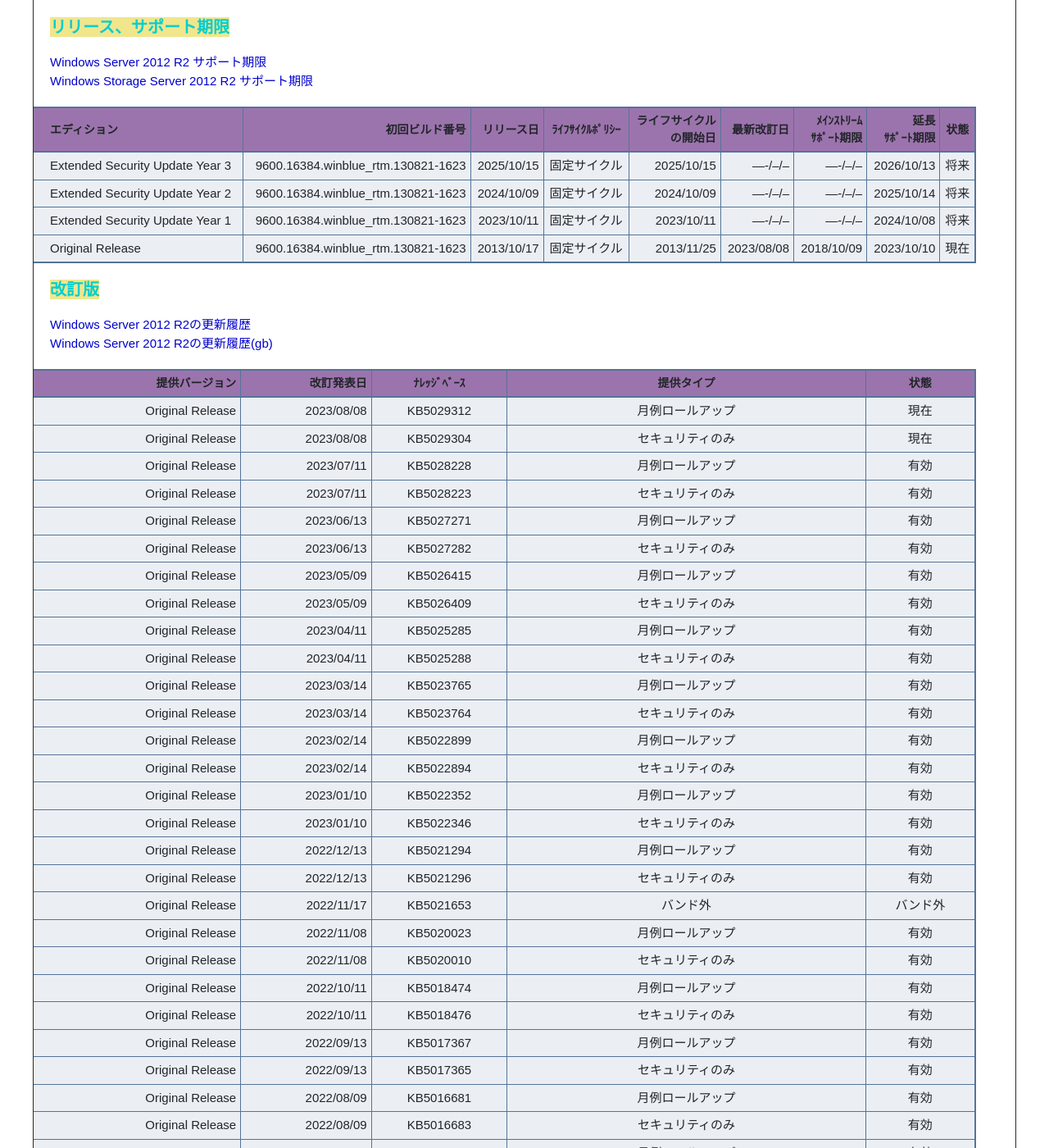
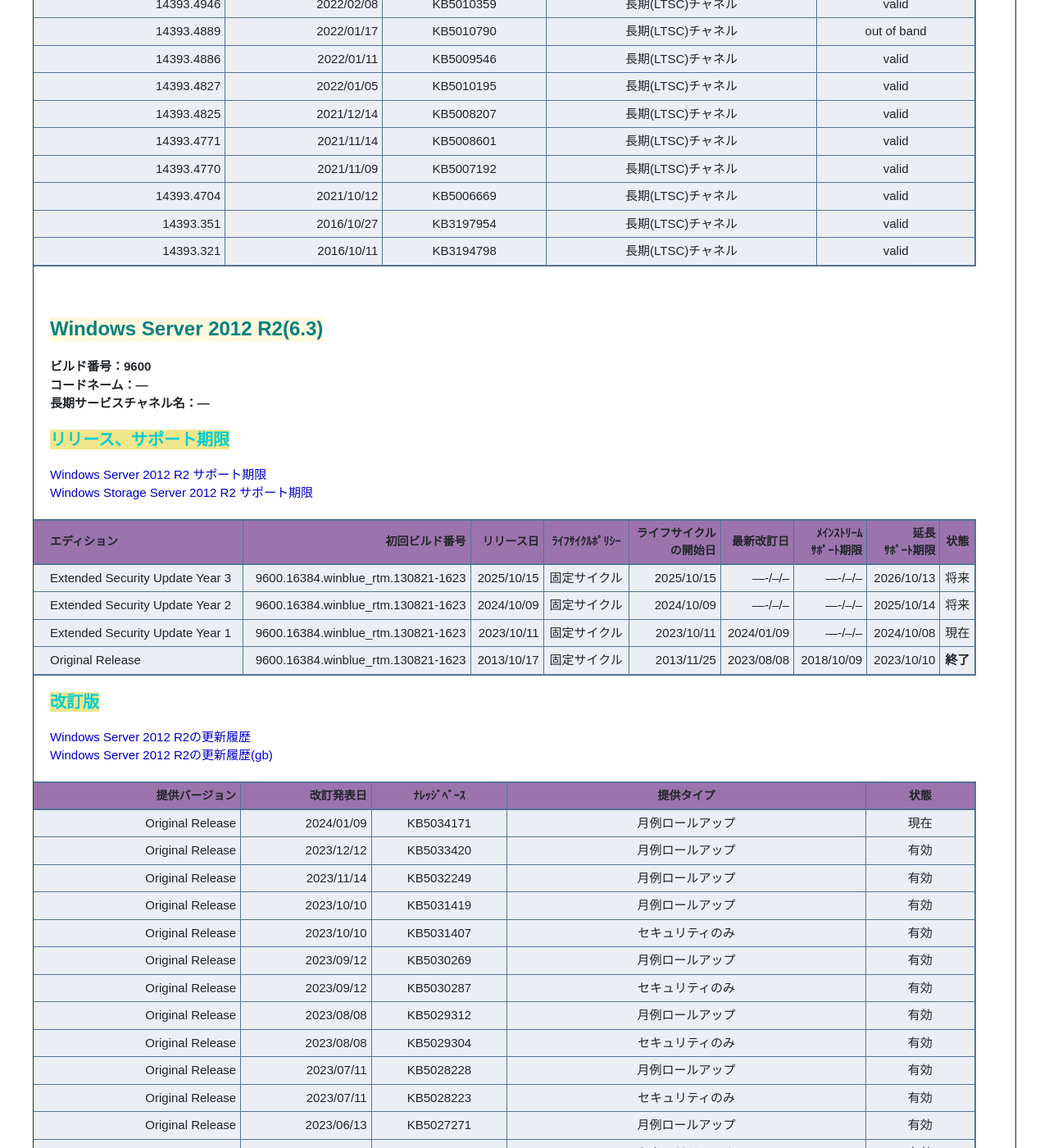
Before and after one commit to person-carrying-water/person-carrying-water.github.io, a Jekyll site: the page built from Contents/Support/WindowsServer.md, in a window 1280 px wide and 1400 px high, scrolled down 8680 px. Shown: the whole window at 82% size. Built offline with Jekyll 4.4.1, drawn with Linux system fonts in a browser that asks for light colours; nearby versions of some CDN libraries; emoji names are drawn with the system emoji font; some of the changed text lies outside the part shown.

Commit message:
Win240113

```diff
--- a/Contents/Support/WindowsServer.md
+++ b/Contents/Support/WindowsServer.md
@@ -3,7 +3,7 @@
 title: ":newspaper: Microsoft Windows"
 description: ":paperclip: Microsoft Windows Server リリース、サポート表"
 date: "2021/11/22"
-lastmod: "2023/09/06"
+lastmod: "2024/01/13"
 ---
 
 ## 0. はじめに
@@ -25,7 +25,7 @@
 
 | エディション       | 初回ビルド番号 | リリース日 | ﾗｲﾌｻｲｸﾙﾎﾟﾘｼｰ | ライフサイクル<br />の開始日 | 最新改訂日 | ﾒｲﾝｽﾄﾘｰﾑ<br />ｻﾎﾟｰﾄ期限 | 延長<br />ｻﾎﾟｰﾄ期限 | 状態 |
 | :----------------- | -------------: | ---------: |:------------:| ---------: | ---------: | ---------: | ---------: | :-----: |
-|Standard、<br />Datacenter| 20348.169.210806-2348 | 2021/08/18 | 固定サイクル | 2021/08/18 | 2023/08/08 | 2026/10/13 | 2031/10/14 |   現在  |
+|Standard、<br />Datacenter| 20348.169.210806-2348 | 2021/08/18 | 固定サイクル | 2021/08/18 | 2024/01/09 | 2026/10/13 | 2031/10/14 |   現在  |
 
 ### 改訂版
 [Windows Server 2022の更新履歴](https://support.microsoft.com/ja-jp/topic/windowsserver-2022-%E3%81%AE%E6%9B%B4%E6%96%B0%E5%B1%A5%E6%AD%B4-e1caa597-00c5-4ab9-9f3e-8212fe80b2ee)
@@ -33,7 +33,12 @@
 
 | ビルド番号 | 改訂発表日  | ﾅﾚｯｼﾞﾍﾞｰｽ |  提供チャネル名  |   状態  |
 | ---------: | ---------: | :-------: | :--------------: | :-----: |
-| 20348.1906 | 2023/08/08 | KB5029250 |長期(LTSC)チャネル|   現在  |
+| 20348.2227 | 2024/01/09 | KB5033118 |長期(LTSC)チャネル|   現在  |
+| 20348.2159 | 2023/12/12 | KB5033118 |長期(LTSC)チャネル|   有効  |
+| 20348.2113 | 2023/11/14 | KB5032198 |長期(LTSC)チャネル|   有効  |
+| 20348.2031 | 2023/10/10 | KB5031364 |長期(LTSC)チャネル|   有効  |
+| 20348.1970 | 2023/09/12 | KB5030216 |長期(LTSC)チャネル|   有効  |
+| 20348.1906 | 2023/08/08 | KB5029250 |長期(LTSC)チャネル|   有効  |
 | 20348.1850 | 2023/07/11 | KB5028171 |長期(LTSC)チャネル|   有効  |
 | 20348.1787 | 2023/06/13 | KB5027225 |長期(LTSC)チャネル|   有効  |
 | 20348.1726 | 2023/05/09 | KB5026370 |長期(LTSC)チャネル|   有効  |
@@ -171,7 +176,7 @@
 
 | エディション       | 初回ビルド番号 | リリース日 | ﾗｲﾌｻｲｸﾙﾎﾟﾘｼｰ | ライフサイクル<br />の開始日 | 最新改訂日 | ﾒｲﾝｽﾄﾘｰﾑ<br />ｻﾎﾟｰﾄ期限 | 延長<br />ｻﾎﾟｰﾄ期限 | 状態 |
 | :----------------- | -------------: | ---------: |:------------:| ---------: | ---------: | ---------: | ---------: | :-----: |
-|Standard<br />Datacenter<br />Essentials| 17763.1.rs5_release.180914-1434 | 2018/10/02 | 固定サイクル | 2018/11/13 | 2023/08/08 | 2024/01/09 | 2029/01/09 |   現在  |
+|Standard<br />Datacenter<br />Essentials| 17763.1.rs5_release.180914-1434 | 2018/10/02 | 固定サイクル | 2018/11/13 | 2024/01/09 | 2024/01/09 | 2029/01/09 |   現在  |
 
 ### 改訂版
 [Windows Server 2019の更新履歴](https://support.microsoft.com/ja-jp/topic/windows-10-%E3%81%8A%E3%82%88%E3%81%B3-windows-server-2019-%E3%81%AE%E6%9B%B4%E6%96%B0%E5%B1%A5%E6%AD%B4-725fc2e1-4443-6831-a5ca-51ff5cbcb059)
@@ -179,7 +184,12 @@
 
 | ビルド番号 | 改訂発表日  | ﾅﾚｯｼﾞﾍﾞｰｽ |  提供チャネル名  |   状態  |
 | ---------: | ---------: | :-------: | :--------------: | :-----: |
-| 17763.4737 | 2023/08/08 | KB5029247 |長期(LTSC)チャネル|   現在  |
+| 17763.5329 | 2024/01/09 | KB5034127 |長期(LTSC)チャネル|   現在  |
+| 17763.5206 | 2023/12/12 | KB5033371 |長期(LTSC)チャネル|   有効  |
+| 17763.5122 | 2023/11/14 | KB5032196 |長期(LTSC)チャネル|   有効  |
+| 17763.4974 | 2023/10/10 | KB5031361 |長期(LTSC)チャネル|   有効  |
+| 17763.4851 | 2023/09/12 | KB5030214 |長期(LTSC)チャネル|   有効  |
+| 17763.4737 | 2023/08/08 | KB5029247 |長期(LTSC)チャネル|   有効  |
 | 17763.4645 | 2023/07/11 | KB5028168 |長期(LTSC)チャネル|   有効  |
 | 17763.4499 | 2023/06/13 | KB5027222 |長期(LTSC)チャネル|   有効  |
 | 17763.4377 | 2023/05/09 | KB5026362 |長期(LTSC)チャネル|   有効  |
@@ -235,7 +245,7 @@
 
 | エディション       | 初回ビルド番号 | リリース日 | ﾗｲﾌｻｲｸﾙﾎﾟﾘｼｰ | ライフサイクル<br />の開始日 | 最新改訂日 | ﾒｲﾝｽﾄﾘｰﾑ<br />ｻﾎﾟｰﾄ期限 | 延長<br />ｻﾎﾟｰﾄ期限 | 状態 |
 | :----------------- | -------------: | ---------: |:------------:| ---------: | ---------: | ---------: | ---------: | :-----: |
-|Standard<br />Datacenter<br />Essentials| 14393.0.rs1_release.160715-1616 | 2016/09/26 | 固定サイクル | 2016/10/15 | 2023/08/08 | 2022/01/11 | 2027/01/12 |   現在  |
+|Standard<br />Datacenter<br />Essentials| 14393.0.rs1_release.160715-1616 | 2016/09/26 | 固定サイクル | 2016/10/15 | 2024/01/09 | 2022/01/11 | 2027/01/12 |   現在  |
 
 ### 改訂版
 [Windows Server 2016の更新履歴](https://support.microsoft.com/ja-jp/topic/windows-10-%E3%81%8A%E3%82%88%E3%81%B3-windows-server-2016-%E3%81%AE%E6%9B%B4%E6%96%B0%E5%B1%A5%E6%AD%B4-4acfbc84-a290-1b54-536a-1c0430e9f3fd)
@@ -243,7 +253,12 @@
 
 | ビルド番号 | 改訂発表日  | ﾅﾚｯｼﾞﾍﾞｰｽ |  提供チャネル名  |   状態  |
 | ---------: | ---------: | :-------: | :--------------: | :-----: |
-| 14393.6167 | 2023/08/08 | KB5029242 |長期(LTSC)チャネル|   現在  |
+| 14393.6614 | 2024/01/09 | KB5034119 |長期(LTSC)チャネル|   現在  |
+| 14393.6529 | 2023/12/12 | KB5033373 |長期(LTSC)チャネル|   有効  |
+| 14393.6452 | 2023/11/14 | KB5032197 |長期(LTSC)チャネル|   有効  |
+| 14393.6351 | 2023/10/10 | KB5031362 |長期(LTSC)チャネル|   有効  |
+| 14393.6252 | 2023/09/12 | KB5030213 |長期(LTSC)チャネル|   有効  |
+| 14393.6167 | 2023/08/08 | KB5029242 |長期(LTSC)チャネル|   有効  |
 | 14393.6085 | 2023/07/11 | KB5028169 |長期(LTSC)チャネル|   有効  |
 | 14393.5996 | 2023/06/23 | KB5028623 |長期(LTSC)チャネル|   有効  |
 | 14393.5989 | 2023/06/13 | KB5027219 |長期(LTSC)チャネル| バンド外 |
@@ -291,8 +306,8 @@
 | :----------------- | -------------: | ---------: |:------------:| ---------: | ---------: | ---------: | ---------: | :-----: |
 | Extended Security Update Year 3 | 9600.16384.winblue_rtm.130821-1623 | 2025/10/15 | 固定サイクル | 2025/10/15 | ----/--/-- | ----/--/-- | 2026/10/13 | 将来   |
 | Extended Security Update Year 2 | 9600.16384.winblue_rtm.130821-1623 | 2024/10/09 | 固定サイクル | 2024/10/09 | ----/--/-- | ----/--/-- | 2025/10/14 | 将来   |
-| Extended Security Update Year 1 | 9600.16384.winblue_rtm.130821-1623 | 2023/10/11 | 固定サイクル | 2023/10/11 | ----/--/-- | ----/--/-- | 2024/10/08 | 将来   |
-| Original Release                | 9600.16384.winblue_rtm.130821-1623 | 2013/10/17 | 固定サイクル | 2013/11/25 | 2023/08/08 | 2018/10/09 | 2023/10/10 | 現在   |
+| Extended Security Update Year 1 | 9600.16384.winblue_rtm.130821-1623 | 2023/10/11 | 固定サイクル | 2023/10/11 | 2024/01/09 | ----/--/-- | 2024/10/08 | 現在   |
+| Original Release                | 9600.16384.winblue_rtm.130821-1623 | 2013/10/17 | 固定サイクル | 2013/11/25 | 2023/08/08 | 2018/10/09 | 2023/10/10 | **終了** |
 
 ### 改訂版
 [Windows Server 2012 R2の更新履歴](https://support.microsoft.com/ja-jp/topic/windows-8-1-%E3%81%8A%E3%82%88%E3%81%B3-windows-server-2012-r2-%E3%81%AE%E6%9B%B4%E6%96%B0%E5%B1%A5%E6%AD%B4-47d81dd2-6804-b6ae-4112-20089467c7a6)
@@ -300,8 +315,15 @@
 
 | 提供バージョン   | 改訂発表日  | ﾅﾚｯｼﾞﾍﾞｰｽ |  提供タイプ      |   状態  |
 | ---------: | ---------: | :-------: | :--------------: | :-----: |
-| Original Release | 2023/08/08 | KB5029312 | 月例ロールアップ |  現在   |
-| Original Release | 2023/08/08 | KB5029304 | セキュリティのみ |  現在   |
+| Original Release | 2024/01/09 | KB5034171 | 月例ロールアップ |  現在   |
+| Original Release | 2023/12/12 | KB5033420 | 月例ロールアップ |  有効   |
+| Original Release | 2023/11/14 | KB5032249 | 月例ロールアップ |  有効   |
+| Original Release | 2023/10/10 | KB5031419 | 月例ロールアップ |  有効   |
+| Original Release | 2023/10/10 | KB5031407 | セキュリティのみ |  有効   |
+| Original Release | 2023/09/12 | KB5030269 | 月例ロールアップ |  有効   |
+| Original Release | 2023/09/12 | KB5030287 | セキュリティのみ |  有効   |
+| Original Release | 2023/08/08 | KB5029312 | 月例ロールアップ |  有効   |
+| Original Release | 2023/08/08 | KB5029304 | セキュリティのみ |  有効   |
 | Original Release | 2023/07/11 | KB5028228 | 月例ロールアップ |  有効   |
 | Original Release | 2023/07/11 | KB5028223 | セキュリティのみ |  有効   |
 | Original Release | 2023/06/13 | KB5027271 | 月例ロールアップ |  有効   |
@@ -352,8 +374,8 @@
 | :----------------- | -------------: | ---------: |:------------:| ---------: | ---------: | ---------: | ---------: | :-----: |
 | Extended Security Update Year 3 | 9200.16384.win8_rtm.120725-1247 | 2025/10/15 | 固定サイクル | 2025/10/15 | ----/--/-- | ----/--/-- | 2026/10/13 | 将来   |
 | Extended Security Update Year 2 | 9200.16384.win8_rtm.120725-1247 | 2024/10/09 | 固定サイクル | 2024/10/09 | ----/--/-- | ----/--/-- | 2025/10/14 | 将来   |
-| Extended Security Update Year 1 | 9200.16384.win8_rtm.120725-1247 | 2023/10/11 | 固定サイクル | 2023/10/11 | ----/--/-- | ----/--/-- | 2024/10/08 | 将来   |
-| Original Release                | 9200.16384.win8_rtm.120725-1247 | 2012/09/05 | 固定サイクル | 2012/10/30 | 2023/08/08 | 2018/10/09 | 2023/10/10 | 現在   |
+| Extended Security Update Year 1 | 9200.16384.win8_rtm.120725-1247 | 2023/10/11 | 固定サイクル | 2023/10/11 | 2024/01/09 | ----/--/-- | 2024/10/08 | 現在   |
+| Original Release                | 9200.16384.win8_rtm.120725-1247 | 2012/09/05 | 固定サイクル | 2012/10/30 | 2023/08/08 | 2018/10/09 | 2023/10/10 | **終了** |
 
 ### 改訂版
 [Windows Server 2012の更新履歴](https://support.microsoft.com/ja-jp/topic/windows-server-2012-%E3%81%AE%E6%9B%B4%E6%96%B0%E5%B1%A5%E6%AD%B4-abfb9afd-2ebf-1c19-4224-ad86f8741edd)
@@ -361,8 +383,15 @@
 
 | 提供バージョン   | 改訂発表日  | ﾅﾚｯｼﾞﾍﾞｰｽ |  提供タイプ      |   状態  |
 | ---------: | ---------: | :-------: | :--------------: | :-----: |
-| Original Release | 2023/08/08 | KB5029295 | 月例ロールアップ |  現在   |
-| Original Release | 2023/08/08 | KB5029308 | セキュリティのみ |  現在   |
+| Original Release | 2024/01/09 | KB5034184 | 月例ロールアップ |  現在   |
+| Original Release | 2023/12/12 | KB5033429 | 月例ロールアップ |  有効   |
+| Original Release | 2023/11/14 | KB5032247 | 月例ロールアップ |  有効   |
+| Original Release | 2023/10/10 | KB5031442 | 月例ロールアップ |  有効   |
+| Original Release | 2023/10/10 | KB5031427 | セキュリティのみ |  有効   |
+| Original Release | 2023/09/12 | KB5030278 | 月例ロールアップ |  有効   |
+| Original Release | 2023/09/12 | KB5030279 | セキュリティのみ |  有効   |
+| Original Release | 2023/08/08 | KB5029295 | 月例ロールアップ |  有効   |
+| Original Release | 2023/08/08 | KB5029308 | セキュリティのみ |  有効   |
 | Original Release | 2023/07/11 | KB5028232 | 月例ロールアップ |  有効   |
 | Original Release | 2023/07/11 | KB5028233 | セキュリティのみ |  有効   |
 | Original Release | 2023/06/13 | KB5027283 | 月例ロールアップ |  有効   |
```
Also changed, not shown: Contents/Support/Windows11.md (+50 -7 lines).
